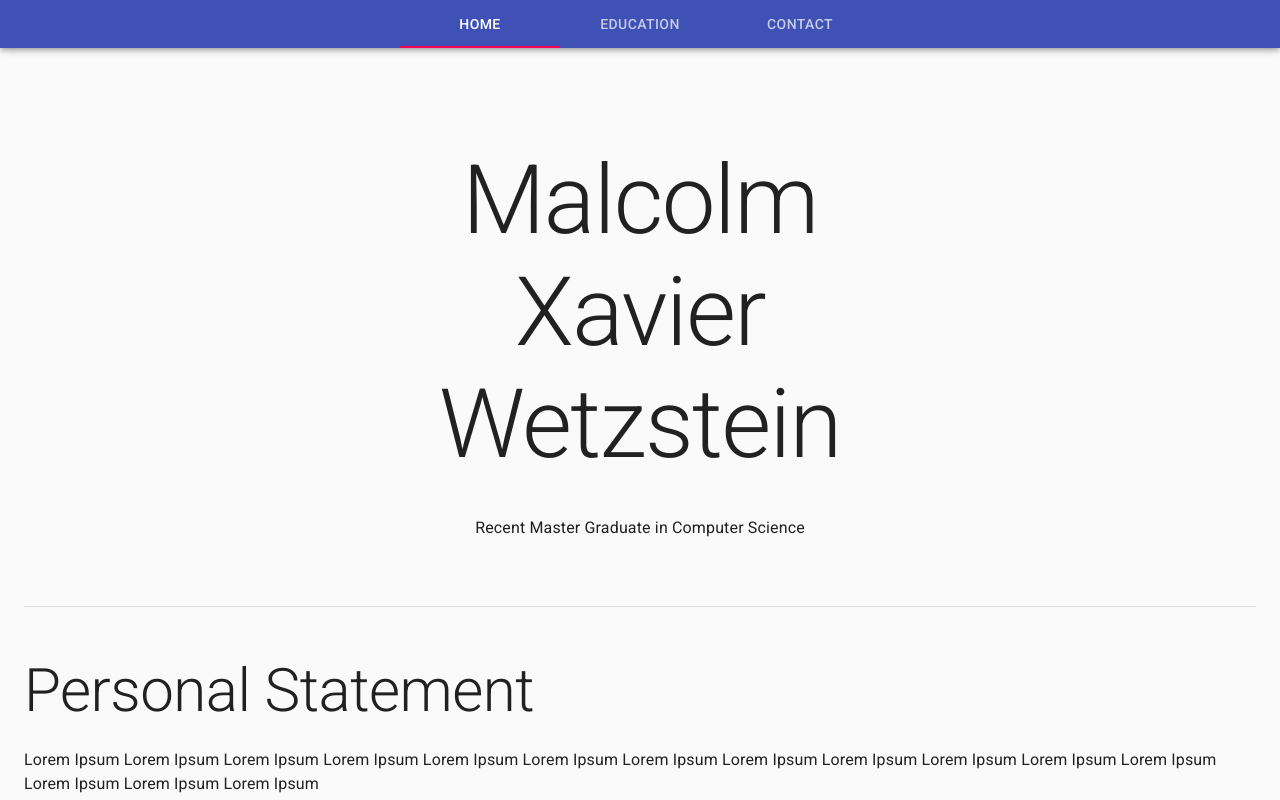
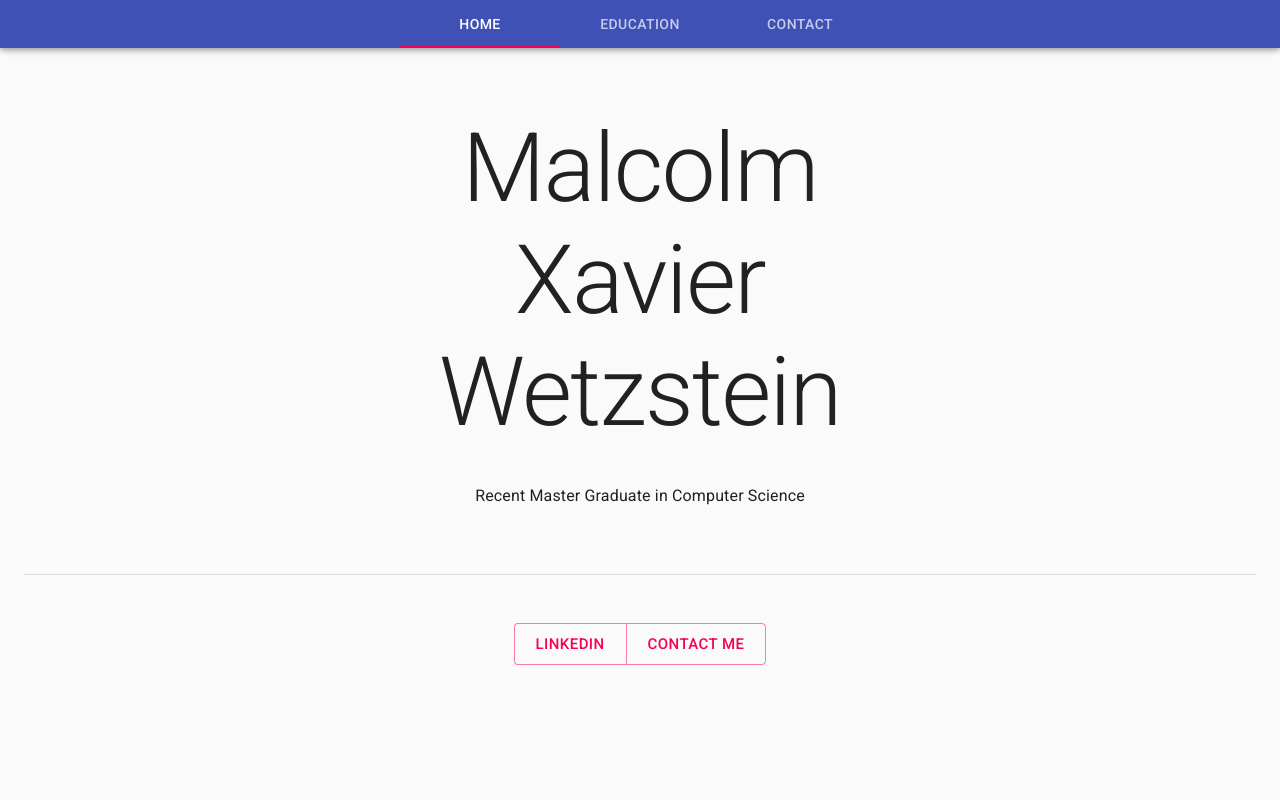
Before and after one commit to MalcolmWetzstein/MalcolmWetzstein.github.io, a React (Create React App) app: page / in a window 1280 px wide. Shown: the top 800 px of the page. Built offline with nearby package versions, Linux system fonts and the light colour scheme.

Commit message:
Added component for suggesting next pages to visit.

```diff
--- a/src/components/Page.js
+++ b/src/components/Page.js
@@ -13,7 +13,7 @@ class Page extends React.Component
                 minHeight={1}
                 padding={this.props.theme.spacing(6, 0, 6, 0)}
             >
-                {this.props.children}
+                {React.Children.map(this.props.children, child => this.props.pageDeque.withDequeProps(child))}
             </Box>
         );
     }
--- a/src/components/Partition.js
+++ b/src/components/Partition.js
@@ -3,6 +3,12 @@ import Container from '@material-ui/core/Container';
 import Box from '@material-ui/core/Box';
 import Divider from '@material-ui/core/Divider';
 import { withTheme } from '@material-ui/core/styles';
+
+/*
+ * TODO:
+ * Add prop option for large (fullscreen on 1080p monitor), medium, and small title sections.
+ * Add prop option for including footer spacing (defaults to true)
+ */
 
 class Partition extends React.Component
 {
@@ -10,51 +16,51 @@ class Partition extends React.Component
     {
         return (
             <Container maxWidth="lg">
-                {this.partitionChildren()}
+                {this.partitionsFromChildren()}
             </Container>
         );
     }
 
-    partitionChildren()
+    partitionsFromChildren()
     {
         const length = React.Children.count(this.props.children);
 
         if (length === 1)
             return (
-                <Box margin={this.props.theme.spacing(12, 0, 12, 0)}>
-                    {this.props.children}
+                <Box margin={this.props.theme.spacing(6, 0, 6, 0)}>
+                    {React.Children.map(this.props.children, child => this.props.pageDeque.withDequeProps(child))}
                 </Box>
             );
 
         return React.Children.map(this.props.children,
             (child, index) =>
             {
-                if (index === 0)
+                if (index === 0) // Title Partition
                 {
                     return (
-                        <Box margin={this.props.theme.spacing(12, 0, 8, 0)}>
-                            {child}
+                        <Box margin={this.props.theme.spacing(8, 0, 8, 0)}>
+                            {this.props.pageDeque.withDequeProps(child)}
                         </Box>
                     );
                 }
-                else if (index === length-1)
+                else if (index === length-1) // Footer Partition
                 {
                     return (
                         <React.Fragment>
                             <Divider/>
                             <Box margin={this.props.theme.spacing(6, 0, 0, 0)}>
-                                {child}
+                                {this.props.pageDeque.withDequeProps(child)}
                             </Box>
                         </React.Fragment>
                     );
                 }
-                else
+                else // Middle Partition
                 {
                     return (
                         <React.Fragment>
                             <Divider/>
                             <Box margin={this.props.theme.spacing(6, 0, 6, 0)}>
-                                {child}
+                                {this.props.pageDeque.withDequeProps(child)}
                             </Box>
                         </React.Fragment>
                     );
--- /dev/null
+++ b/src/components/Suggestions.js
@@ -0,0 +1,59 @@
+import React from 'react';
+import ButtonGroup from '@material-ui/core/ButtonGroup';
+import Button from '@material-ui/core/Button';
+import Box from '@material-ui/core/Box';
+import { withTheme } from '@material-ui/core/styles';
+
+class Suggestions extends React.Component
+{
+    constructor(props)
+    {
+        super(props);
+
+        this.clickHandler = this.clickHandler.bind(this);
+    }
+
+    render()
+    {
+        return (
+            <Box display='flex' justifyContent='center'>
+                <ButtonGroup variant='outlined' size='large' color='secondary'>
+                    {this.buttonsFromChildren()}
+                </ButtonGroup>
+            </Box>
+        );
+    }
+
+    buttonsFromChildren()
+    {
+        return React.Children.map(this.props.children,
+            (child, index) =>
+            {
+                console.log(child);
+                if (child.type.displayName.includes('Link'))
+                    return (
+                        <Button>
+                            {React.cloneElement(child, { underline: 'none', color: 'inherit'}, this.props.labels[index])}
+                        </Button>
+                    );
+                else
+                    return (
+                        <Button onClick={this.clickHandler(index)}>
+                            {this.props.labels[index]}
+                        </Button>
+                    );
+            }
+        );
+    }
+
+    clickHandler(index)
+    {
+        return () => {
+            this.props.pageDeque.clear();
+            this.props.pageDeque.push(React.Children.toArray(this.props.children)[index]);
+            this.props.pageDeque.finish();
+        };
+    }
+}
+
+export default withTheme(Suggestions);
--- a/src/content/Contact.js
+++ b/src/content/Contact.js
@@ -1,5 +1,9 @@
 import React from 'react';
+import Typography from '@material-ui/core/Typography';
 import { withTheme } from '@material-ui/core/styles';
+
+import Page from '../components/Page';
+import Partition from '../components/Partition';
 
 class Contact extends React.Component
 {
@@ -7,7 +11,15 @@ class Contact extends React.Component
 
     render ()
     {
-        return null;
+        return (
+            <Page pageDeque={this.props.pageDeque}>
+                <Partition>
+                    <Typography>
+                        Hello World
+                    </Typography>
+                </Partition>
+            </Page>
+        );
     }
 }
 
--- a/src/content/Home.js
+++ b/src/content/Home.js
@@ -1,10 +1,12 @@
 import React from 'react';
 import Typography from '@material-ui/core/Typography';
-import Button from '@material-ui/core/Button';
+import Link from '@material-ui/core/Link';
 import { withTheme } from '@material-ui/core/styles';
 
 import Page from '../components/Page';
 import Partition from '../components/Partition';
+import Suggestions from '../components/Suggestions';
+import Contact from './Contact';
 
 class Home extends React.Component
 {
@@ -13,7 +15,7 @@ class Home extends React.Component
     render ()
     {
         return (
-            <Page>
+            <Page pageDeque={this.props.pageDeque}>
                 <Partition>
                     <React.Fragment>
                         <Typography variant="h1" align="center" gutterBottom>
@@ -25,21 +27,10 @@ class Home extends React.Component
                             Recent Master Graduate in Computer Science
                         </Typography>
                     </React.Fragment>
-                    <React.Fragment>
-                        <Typography variant="h2" gutterBottom>
-                            Personal Statement
-                        </Typography>
-                        <Typography variant="body1">
-                            Lorem Ipsum Lorem Ipsum Lorem Ipsum Lorem Ipsum Lorem Ipsum
-                            Lorem Ipsum Lorem Ipsum Lorem Ipsum Lorem Ipsum Lorem Ipsum
-                            Lorem Ipsum Lorem Ipsum Lorem Ipsum Lorem Ipsum Lorem Ipsum
-                        </Typography>
-                    </React.Fragment>
-                    <React.Fragment>
-                        <Button>
-                            Learn More
-                        </Button>
-                    </React.Fragment>
+                    <Suggestions labels={['linkedin', 'contact me']}>
+                        <Link href='https://www.linkedin.com/in/malcolmwetzstein'/>
+                        <Contact/>
+                    </Suggestions>
                 </Partition>
             </Page>
         );
```
